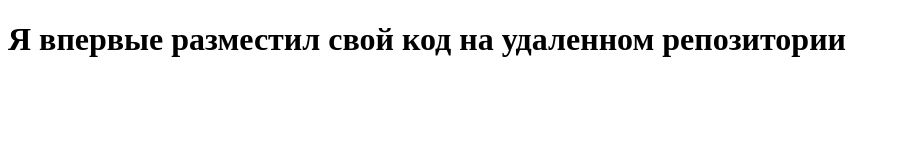
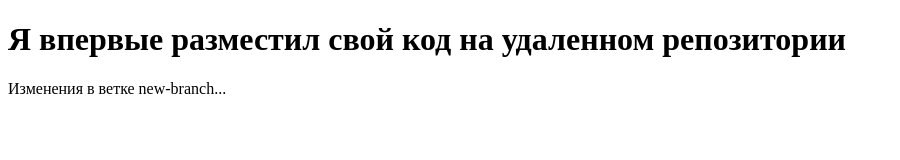
Before and after one commit to Nikita0Satin/test_repo, a plain HTML site: page index.html in a window 1280 px wide. Shown: the whole page, without its empty margins (0-900 px from the left). Drawn offline with Linux system fonts and the light colour scheme.

```diff
--- a/index.html
+++ b/index.html
@@ -7,5 +7,7 @@
 </head>
 <body>
     <h1>Я впервые разместил свой код на удаленном репозитории</h1>
+    <p>Изменения в ветке new-branch...
+    </p>
 </body>
 </html>
```
